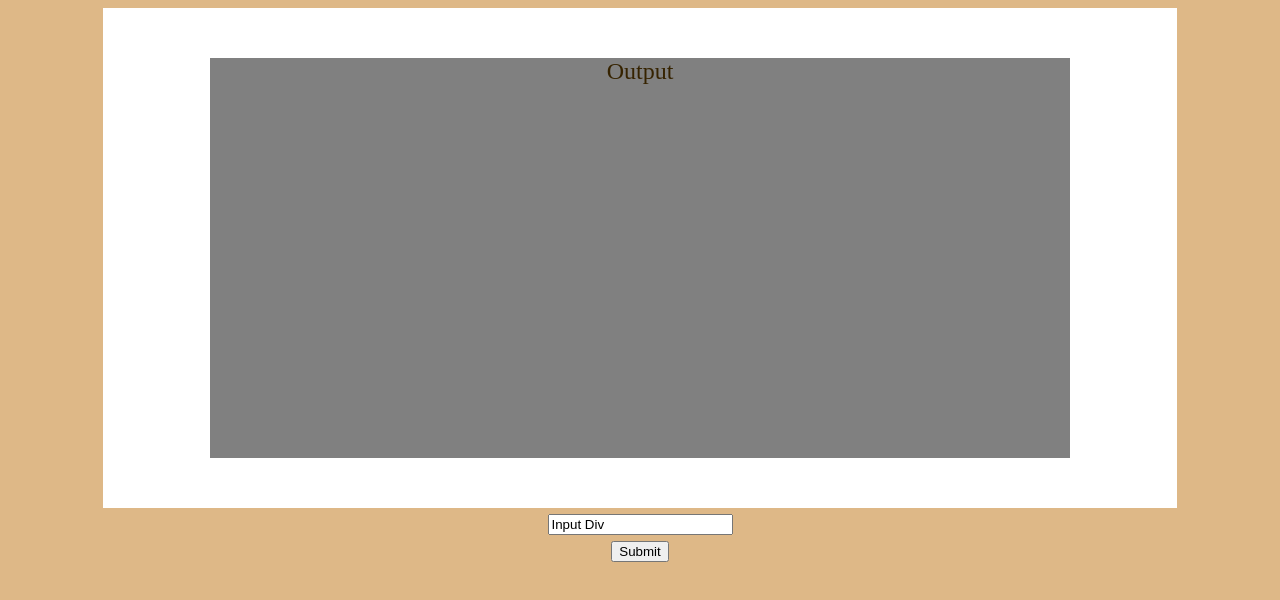
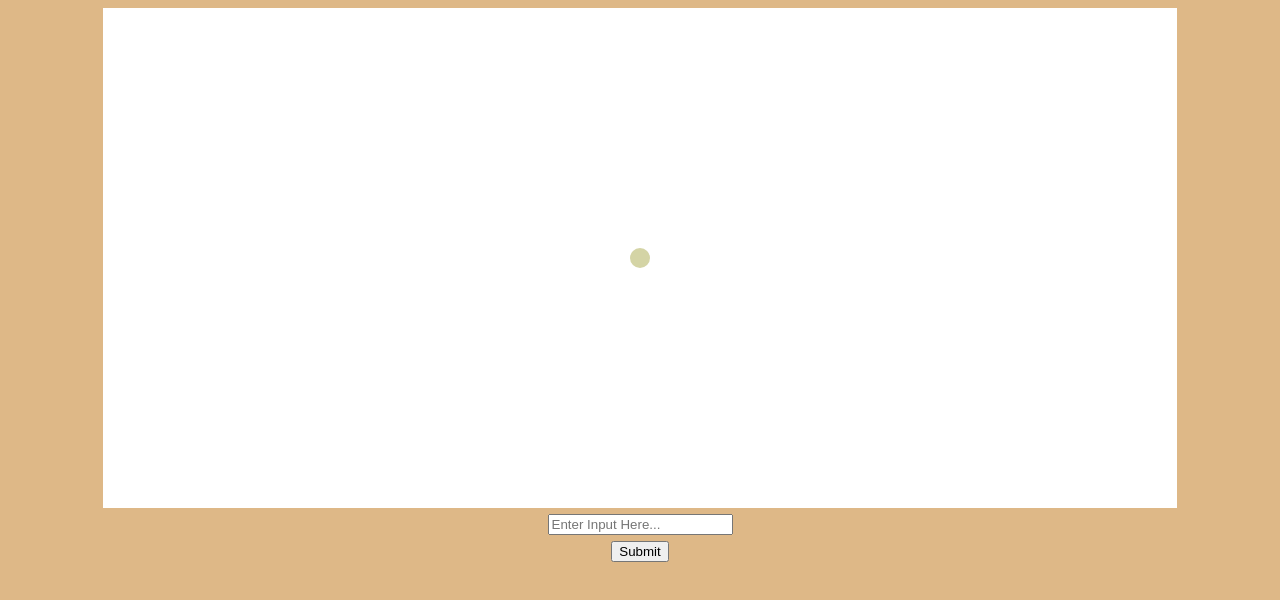
Before and after one commit to oroszs/Algorithms, a plain HTML site: page index.html in a window 1280 px wide. Drawn offline with Linux system fonts and the light colour scheme.

Commit message:
Updated CSS

```diff
--- a/index.html
+++ b/index.html
@@ -7,12 +7,13 @@
     <body>
         <div id='wrapper'>
             <div id='outputDiv'>
-                <div id='output'>Output</div>
+                <div id='output'></div>
             </div>
             <div id='input'>
-                <input type='text' id='inputBox' value='Input Div'><br>
+                <input type='text' id='inputBox' placeholder='Enter Input Here...'><br>
                 <button id='submitButton'>Submit</button>
             </div>
         </div>
+        <script type='text/javascript' src='scripts.js'></script>
     </body>
 </html>
--- a/scripts.js
+++ b/scripts.js
@@ -1 +1,12 @@
-const func1 = () => {}
+const submitInput = (event) => {
+    event.preventDefault();
+    output.innerHTML = solve(input.value);
+}
+
+const solve = (para) => (para * 2);
+
+let button = document.getElementById('submitButton');
+let input = document.getElementById('inputBox');
+let output = document.getElementById('output');
+
+button.addEventListener('click', submitInput);
--- a/style.css
+++ b/style.css
@@ -16,9 +16,11 @@ body {
 }
 #output{
     position: relative;
-    margin: auto;
-    background: grey;
-    width: 80%;
-    height: 80%;
-    top: 50px;
+    transform:translate(-50%, -50%);
+    width:fit-content;
+    padding: 10px;
+    border-radius: 10px;
+    top: 50%;
+    left: 50%;
+    background: rgb(212, 212, 165);
 }
```
